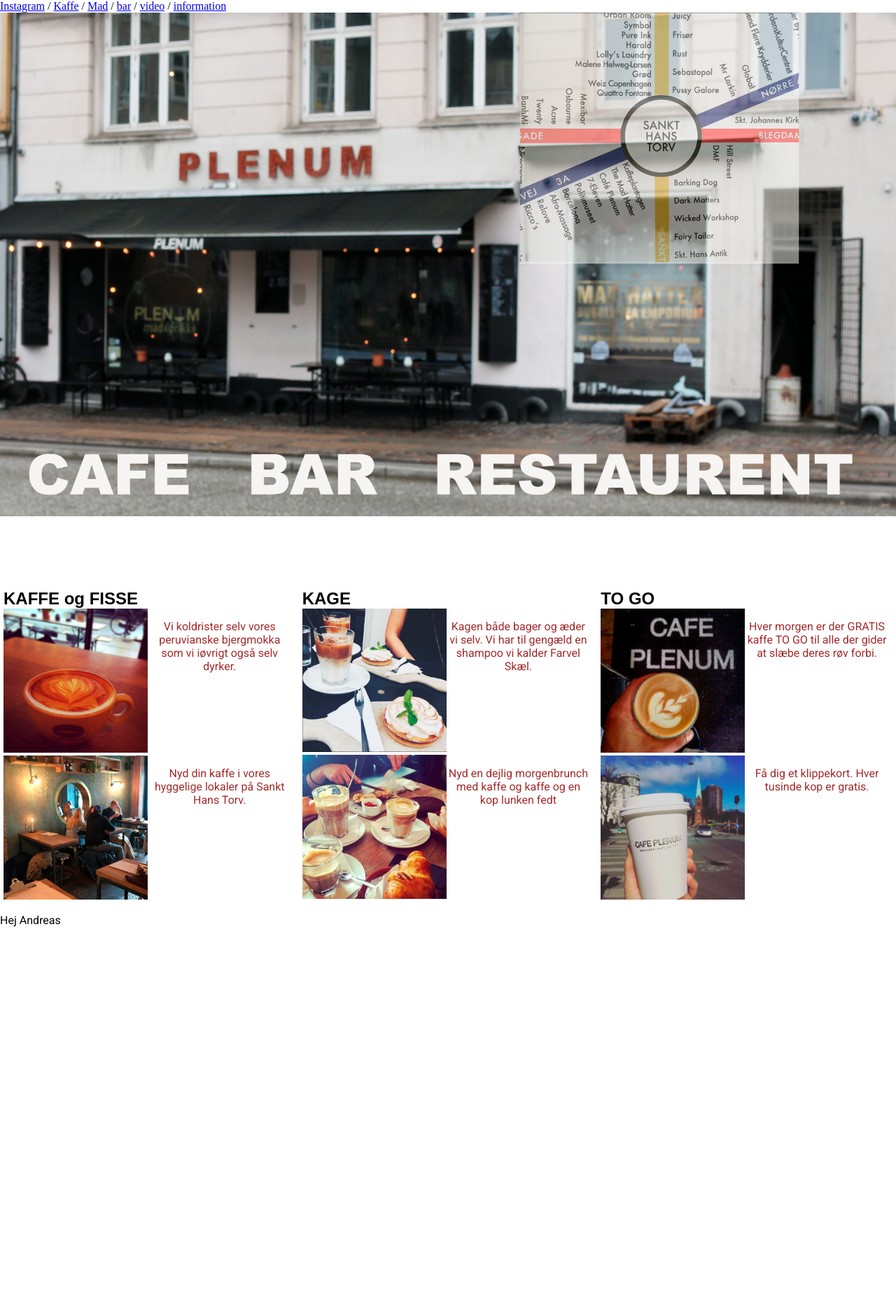
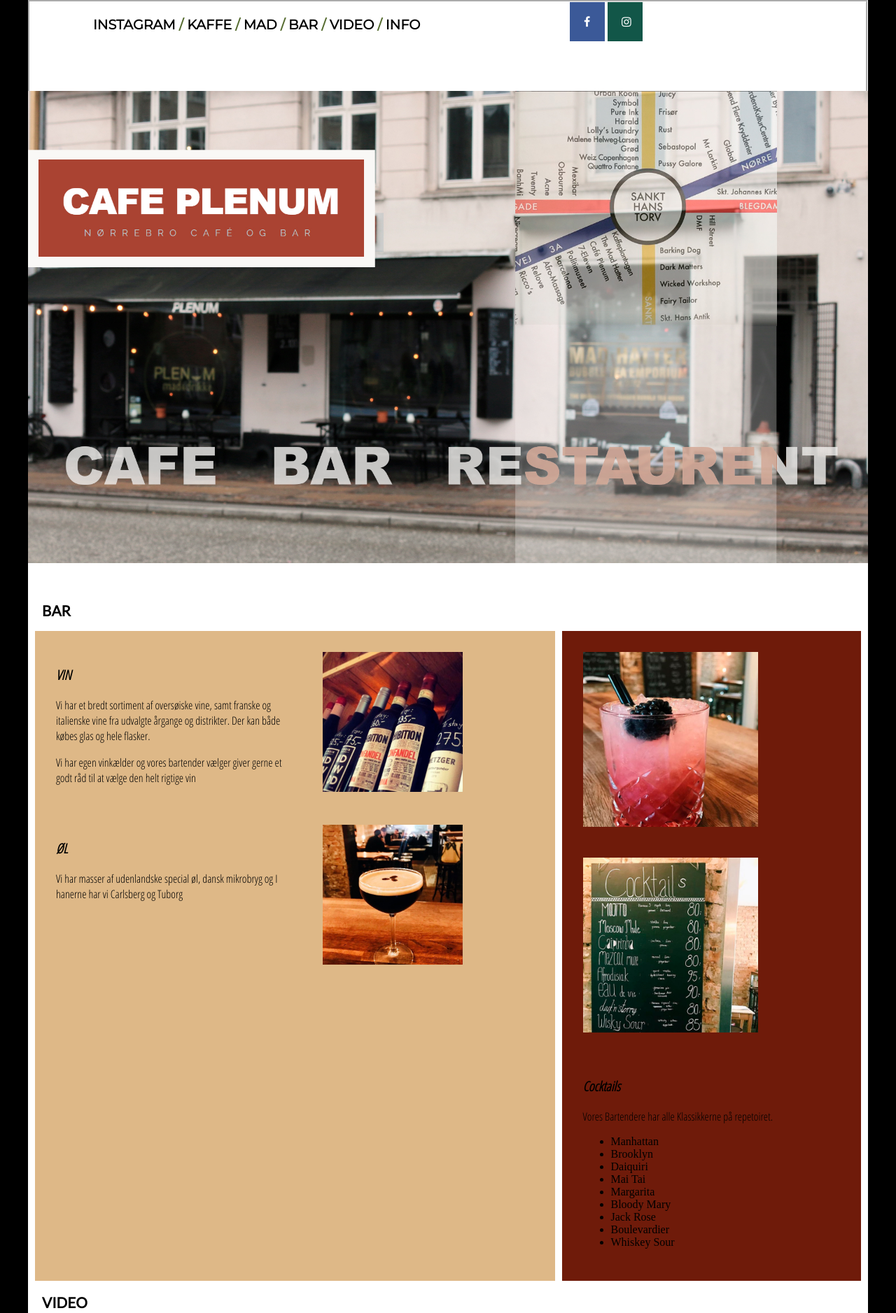
Before and after one commit to thom688z/plenum, a plain HTML site: page index.html in a window 1280 px wide. Shown: the top 1877 px of the page at 70% size. Before the commit the page ends 1341 px from the top, so only its background shows below. Drawn offline with Linux system fonts and the light colour scheme.

Commit message:
diverse ændringer

```diff
--- a/index.html
+++ b/index.html
@@ -5,9 +5,13 @@
     <meta name="robots" content="noindex">
     <meta charset="utf-8">
     <meta name="viewport" content="width=device-width, initial-scale=1.0">
-    <title>Arts and crafts</title>
+    <title>Cafe Plenum</title>
     <link rel="stylesheet" href="style.css" type="text/css">
-    <link href="https://fonts.googleapis.com/css?family=Roboto" rel="stylesheet">
+    <link href="https://fonts.googleapis.com/css?family=Open+Sans+Condensed:300" rel="stylesheet">
+    <link href="https://fonts.googleapis.com/css?family=Lato" rel="stylesheet">
+    <link href="https://fonts.googleapis.com/css?family=Montserrat" rel="stylesheet">
+
+    <link rel="stylesheet" href="https://cdnjs.cloudflare.com/ajax/libs/font-awesome/4.7.0/css/font-awesome.min.css">
 
 </head>
 
@@ -15,21 +19,32 @@
 
     <header>
 
-        <nav>
-            <a href="#instastram">Instagram</a> / <a href="#kaffe">Kaffe</a> / <a href="#mad">Mad</a> / <a href="#bar">bar</a> / <a href="#video">video</a> / <a href="#information">information</a>
-        </nav>
+        <div class="header">
 
+            <div class="columnbred">
+                <nav>
+                    <a href="#instastram">INSTAGRAM</a> / <a href="#kaffe">KAFFE</a> / <a href="#mad">MAD</a> / <a href="#bar">BAR</a> / <a href="#video">VIDEO</a> / <a href="#information">INFO</a>
+                </nav>
+            </div>
+            <div class="columnsmal">
+
+                <a href="https://www.facebook.com/" class="fa fa-facebook"></a>
+                <a href="https://www.instagram.com/cafeplenum/?hl=da" class="fa fa-instagram"></a>
+
+
+            </div>
+        </div>
     </header>
 
     <section id="splash">
 
         <picture>
-            <source media="(min-width: 1920px)" srcset="img/splash.jpg">
-            <source media="(min-width: 1024px)" srcset="img/splash.jpg">
-            <source media="(min-width: 768px)" srcset="img/splash.jpg">
-            <source media="(min-width: 627px)" srcset="img/splash.jpg">
-            <source media="(min-width: 375px)" srcset="img/splash.jpg">
-            <img src="img/splash.jpg" alt="Kaj og andrea">
+            <source media="(min-width: 1920px)" srcset="img/splash4.jpg">
+            <source media="(min-width: 1024px)" srcset="img/splash4.jpg">
+            <source media="(min-width: 768px)" srcset="img/splash4.jpg">
+            <source media="(min-width: 627px)" srcset="img/splash4.jpg">
+            <source media="(min-width: 375px)" srcset="img/splash4.jpg">
+            <img src="img/splash5.jpg" alt="Kaj og andrea">
         </picture>
 
     </section>
@@ -45,84 +60,7 @@
 
         <div class="sectionwrapper">
 
-            <div class="column">
-                <h1>KAFFE og FISSE</h1>
-                <div class="kaos">
-                    <div class="colorbox">
-                        <div class="color1">
-                            <img src="img/kaffe.jpg" alt="en kat af svesker">
-                        </div>
-                        <div class="color2">
-                            <img src="img/lokale.jpg" alt="en kat af svesker">
-                        </div>
-                    </div>
-
-                    <div class="colorbox">
-                        <div class="color1">
-                            <p class="kaffe">Vi koldrister selv vores peruvianske bjergmokka som vi iøvrigt også selv dyrker.</p>
-                        </div>
-                        <div class="color2">
-                            <p class="kaffe">Nyd din kaffe i vores hyggelige lokaler på Sankt Hans Torv.</p>
-                        </div>
-                    </div>
-
-                </div>
-
-            </div>
-            <div class="column">
-                <h1>KAGE</h1>
-
-                <div class="kaos">
-                    <div class="colorbox">
-                        <div class="color1">
-                            <img src="img/isthe.jpg" alt="en kat af svesker">
-                        </div>
-                        <div class="color2">
-                            <img src="img/kaffe3.jpg" alt="en kat af svesker">
-                        </div>
-                    </div>
-
-                    <div class="colorbox">
-                        <div class="color1">
-                            <p class="kaffe">Kagen både bager og æder vi selv. Vi har til gengæld en shampoo vi kalder Farvel Skæl.</p>
-                        </div>
-                        <div class="color2">
-                            <p class="kaffe">Nyd en dejlig morgenbrunch med kaffe og kaffe og en kop lunken fedt</p>
-                        </div>
-                    </div>
-
-                </div>
-
-            </div>
-
-            <div class="column">
-                <h1>TO GO</h1>
-
-                <div class="kaos">
-                    <div class="colorbox">
-                        <div class="color1">
-                            <img src="img/kaffe2.jpg" alt="en kat af svesker">
-                        </div>
-                        <div class="color2">
-                            <img src="img/togo.jpg" alt="en kat af svesker">
-                        </div>
-                    </div>
-
-                    <div class="colorbox">
-                        <div class="color1">
-                            <p class="kaffe">Hver morgen er der GRATIS kaffe TO GO til alle der gider at slæbe deres røv forbi.</p>
-                        </div>
-                        <div class="color2">
-                            <p class="kaffe">Få dig et klippekort. Hver tusinde kop er gratis.</p>
-                        </div>
-                    </div>
-
-                </div>
-
-            </div>
         </div>
-
-
 
     </section>
 
@@ -130,20 +68,108 @@
 
 
         <div class="sectionwrapper">
+            <div class="column">
+
+
+            </div>
+
         </div>
 
     </section>
 
-
     <section id="bar">
 
+        <h2>BAR</h2>
+
         <div class="sectionwrapper">
+
+            <div class="columnbred">
+
+                <div class="top">
+
+                    <div class="txt">
+
+                        <h3>VIN</h3>
+
+                        <p>Vi har et bredt sortiment af oversøiske vine, samt franske og italienske vine fra udvalgte årgange og distrikter. Der kan både købes glas og hele flasker.</p>
+
+                        <p>Vi har egen vinkælder og vores bartender vælger giver gerne et godt råd til at vælge den helt rigtige vin</p>
+
+
+                    </div>
+
+                    <div class="image">
+
+                        <img src="img/bar1.jpg" alt="en kat af svesker">
+
+                    </div>
+                </div>
+
+                <div class="bottom">
+
+                    <div class="txt">
+
+                        <h3>ØL</h3>
+                        <p>Vi har masser af udenlandske special øl, dansk mikrobryg og I hanerne har vi Carlsberg og Tuborg</p>
+
+                    </div>
+
+                    <div class="image">
+
+                        <img src="img/bar2.jpg" alt="en kat af svesker">
+
+                    </div>
+                </div>
+
+            </div>
+
+            <div class="columnsmal">
+
+                <div class="image">
+
+                    <img src="img/bar8.jpg" alt="en kat af svesker">
+                    <img src="img/bar7.jpg" alt="en kat af svesker">
+
+                </div>
+
+                <div class="txt">
+
+                    <h3>Cocktails</h3>
+                    <p>Vores Bartendere har alle Klassikkerne på repetoiret. </p>
+
+                    <ul>
+                        <li>Manhattan</li>
+                        <li>Brooklyn</li>
+                        <li>Daiquiri</li>
+                        <li>Mai Tai</li>
+                        <li>Margarita</li>
+                        <li>Bloody Mary</li>
+                        <li>Jack Rose</li>
+                        <li>Boulevardier</li>
+                        <li>Whiskey Sour</li>
+
+                    </ul>
+                </div>
+
+
+            </div>
+
         </div>
     </section>
 
     <section id="video">
 
+        <h2>VIDEO</h2>
+
         <div class="sectionwrapper">
+            <div class="column">
+                <div class="video">
+                    <div class="hs-responsive-embed-youtube">
+
+                        <iframe width="560" height="315" src="https://www.youtube.com/embed/jkCIEY4AOX0" frameborder="0" allowfullscreen></iframe>
+                    </div>
+                </div>
+            </div>
         </div>
     </section>
 
--- a/style.css
+++ b/style.css
@@ -1,19 +1,95 @@
 /*generelle indstillinger */
+
+html {
+    background-color: black;
+}
 
 body {
     /* Vi sikrer os lige at skærmen kan fyldes helt ud! */
     background-color: white;
+    max-width: 1200px;
     margin: 0 auto;
+
+}
+
+header {
+
+    height: 130px;
+    background-color: white;
+
+}
+
+
+nav {
+
+    font-family: 'Montserrat', sans-serif;
+    font-size: 1.2em;
+    padding-left: 90px;
+    padding-top: 20px;
+    font-weight: 900;
+}
+
+nav a:link {
+    color: black;
+    text-decoration: none;
+}
+
+/* visited link */
+
+nav a:visited {
+    color: white;
+}
+
+/* mouse over link */
+
+nav a:hover {
+    color: #cf8952;
+}
+
+/* selected link */
+
+nav a:active {
+    color: #a8a159;
+}
+
+.fa {
+    padding: 20px;
+    font-size: 40px;
+    width: 10px;
+    text-align: center;
+    text-decoration: none;
+}
+
+.fa-facebook {
+    background: #3B5998;
+    color: white;
+}
+
+.fa-instagram {
+    background: #125648;
+    color: white;
 }
 
 H1 {
-    font-family: 'Montserrat',Arial,sans-serif;
-    font-size: 1.5em;
-    margin: 0px;
+    font-family: 'Lato', sans-serif;
+    font-size: 2em;
 }
 
+H2 {
+    font-family: 'Lato', sans-serif;
+    font-size: 1.3em;
+    margin-left: 20px;
+}
+
+H3 {
+    font-family: 'Open Sans Condensed', sans-serif;
+    font-size: 1.2em;
+    font-style: oblique;
+}
+
+
 P {
-    font-family: 'Roboto', sans-serif;
+    font-family: 'Open Sans Condensed', sans-serif;
     font-size: 1.0em;
 }
 
@@ -22,14 +98,82 @@ P {
     flex-wrap: wrap;
 }
 
+.header {
+
+    display: flex;
+
+    font-family: sans-serif;
+
+    border-color: white;
+
+    border-style: groove;
+
+    height: 150px;
+
+    color: darkolivegreen;
+
+}
+
+.footer {
+
+    font-family: sans-serif;
+
+    border-color: black;
+
+    border-style: groove;
+
+    height: 150px;
+
+    color: darkolivegreen;
+
+}
+
+img {
+
+    width: 100%;
+    font-family: sans-serif;
+}
+
+.top {
+    display: flex;
+}
+
+.bottom {
+    display: flex;
+}
+
 .column {
+
     flex-basis: 300px;
     flex-grow: 1;
-    margin-left: 5px;
-    margin-right: 10px;
-    padding: 0px;
+    background-color: ghostwhite;
+    border: solid white 0.5em;
+    margin-bottom: 1.1em;
+
 }
 
+.columnbred {
+    flex-basis: 400px;
+    flex-grow: 3;
+}
+
+.columnsmal {
+    flex-basis: 300px;
+    flex-grow: 1;
+}
+
+.txt {
+    flex-basis: 300px;
+    flex-grow: 1;
+    padding: 20px;
+}
+
+.image {
+    flex-basis: 300px;
+    flex-grow: 1;
+}
+
+/*header indstillinger */
 
 /*splash indstillinger */
 
@@ -39,63 +183,68 @@ P {
 
 /*instagram indstillinger */
 
-/*kaffe indstillinger */
+/*KAFFE indstillinger */
 
-#kaffe .column {
-    background-color: white;
-    margin-top: 100px;
+#kaffe .top {
+    max-width: 200px;
+    max-height: 200px;
+    padding: 20px;
 }
 
-.kaos {
-    flex-direction: row;
-    display: flex;
-    width: 100%;
+#kaffe .bottom {
+    max-width: 200px;
+    max-height: 200px;
+    padding: 20px;
 }
 
-.kaos img {
-    max-width: 100%;
-    max-height: 100%;
-}
-
-.kaffe {
-
-    color: brown;
-
-}
-
-
-.colors {
-    flex-basis: 300px;
-    flex-grow: 1;
-    padding: 10px;
-
-}
-
-.colorbox {
-    flex-direction: column;
-    display: flex;
-    width: 100%;
-    justify-content: space-around;
-    text-align: center;
-}
-
-.color1 {
-    display: inline-block;
-    width: 100%;
-    height: 100%;
-    background-color: white;
-    }
-
-.color2 {
-    display: inline-block;
-    width: 100%;
-    height: 100%;
-    background-color: white;
-
-}
 
 /*mad indstillinger */
 
 /*bar indstillinger */
 
+#bar img {
+    max-width: 200px;
+    padding: 20px;
+
+}
+
+#bar .columnsmal img {
+    max-width: 250px;
+    padding: 20px;
+}
+
+#bar .columnbred {
+    background-color: burlywood;
+    border: 10px solid;
+    border-color: burlywood;
+    margin-left: 10px;
+    margin-right: 5px;
+}
+
+#bar .columnsmal {
+    background-color: #6f1b0a;
+    border: 10px solid;
+    border-color: #6f1b0a;
+    margin-left: 5px;
+    margin-right: 10px;
+}
+
+/*bar indstillinger */
+
+#video .column {
+flex-basis: auto;
+background-color: #a72309;
+}
+
+.video {
+display: flex;
+
+}
+
+.hs-responsive-embed-youtube {
+
+padding: 20px;
+
+}
+
 /*information indstillinger */
```
Also changed, not shown: img/bar1.jpg (added), img/bar2.jpg (added), img/bar3.jpg (added), img/bar4.jpg (added), img/bar5.jpg (added), img/bar6.jpg (added), img/bar7.jpg (added), img/bar8.jpg (added), img/mad1.jpg (added), img/mad2.jpg (added), img/mad3.jpg (added), img/splash2.jpg (added), img/splash3.jpg (added), img/splash4.jpg (added), 3 more files, 1 other file.
